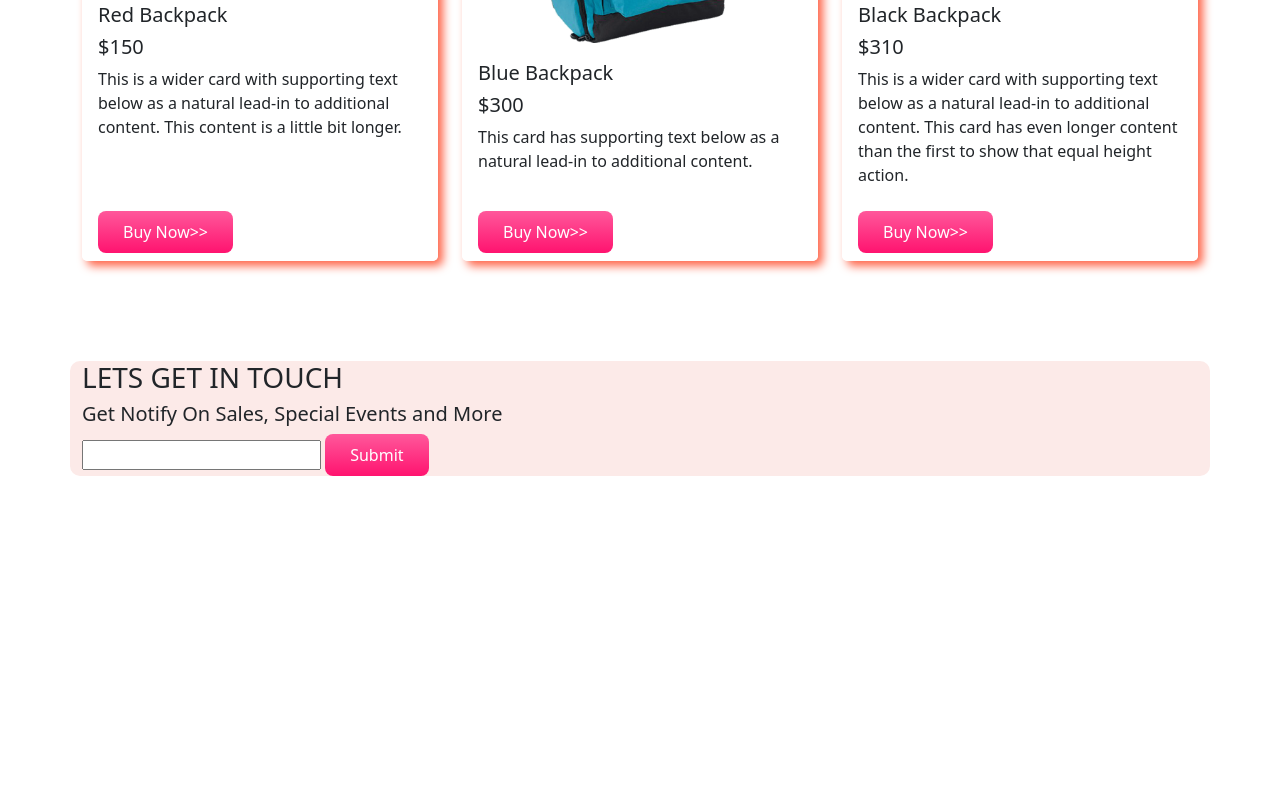
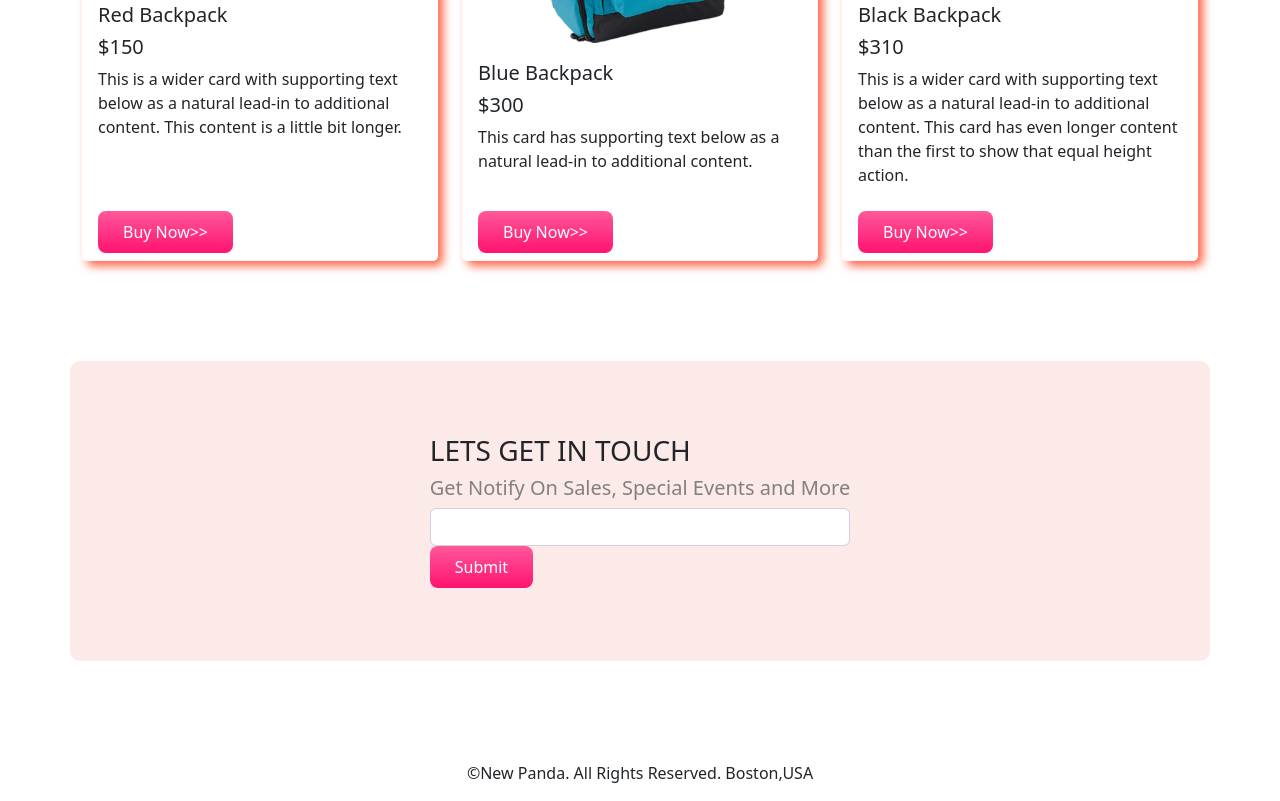
Before and after one commit to Kishor13/panda-commerce, a plain HTML site: page index.html in a window 1280 px wide. Shown: the part 1927-2728 px from the top of the page. Before the commit the page ends 2503 px from the top, so only its background shows below. Drawn offline with nearby package versions, Linux system fonts and the light colour scheme.

Commit message:
Panda web done

```diff
--- a/index.html
+++ b/index.html
@@ -212,12 +212,19 @@
             </div>
           </div>
     </div>
-    <div class="container pink-bg" id="contact-us">
+    <div class="container pink-bg d-flex align-items-center justify-content-center" id="contact-us">
+       <div>
         <h3>LETS GET IN TOUCH</h3>
         <h5>Get Notify On Sales, Special Events and More</h5>
-        <input type="text">
+        <input class="form-control" type="text">
         <button class="buy-now-button">Submit</button>
+       </div>
     </div>
+    <footer>
+        <p>
+            ©New Panda. All Rights Reserved. Boston,USA
+        </p>
+    </footer>
 
     <script src="https://cdn.jsdelivr.net/npm/@popperjs/core@2.11.5/dist/umd/popper.min.js" integrity="sha384-Xe+8cL9oJa6tN/veChSP7q+mnSPaj5Bcu9mPX5F5xIGE0DVittaqT5lorf0EI7Vk" crossorigin="anonymous"></script>
     <script src="https://cdn.jsdelivr.net/npm/bootstrap@5.2.0-beta1/dist/js/bootstrap.min.js" integrity="sha384-kjU+l4N0Yf4ZOJErLsIcvOU2qSb74wXpOhqTvwVx3OElZRweTnQ6d31fXEoRD1Jy" crossorigin="anonymous"></script>
--- a/style.css
+++ b/style.css
@@ -54,3 +54,13 @@
     background-color: white;
     border-top: none;
 }
+#contact-us{
+    height: 300px;
+}
+#contact-us h5{
+    color: gray;
+}
+footer{
+    text-align: center;
+
+}
```
